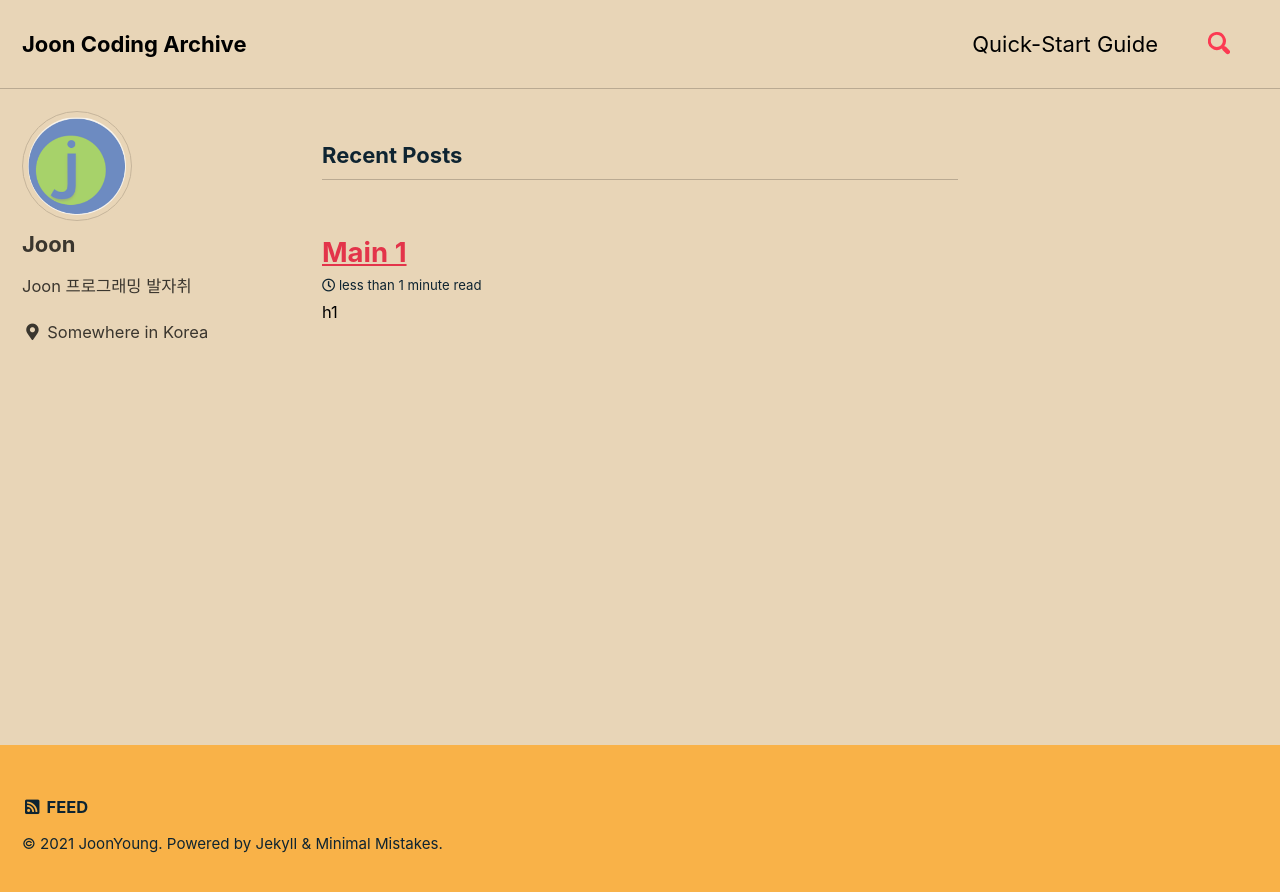
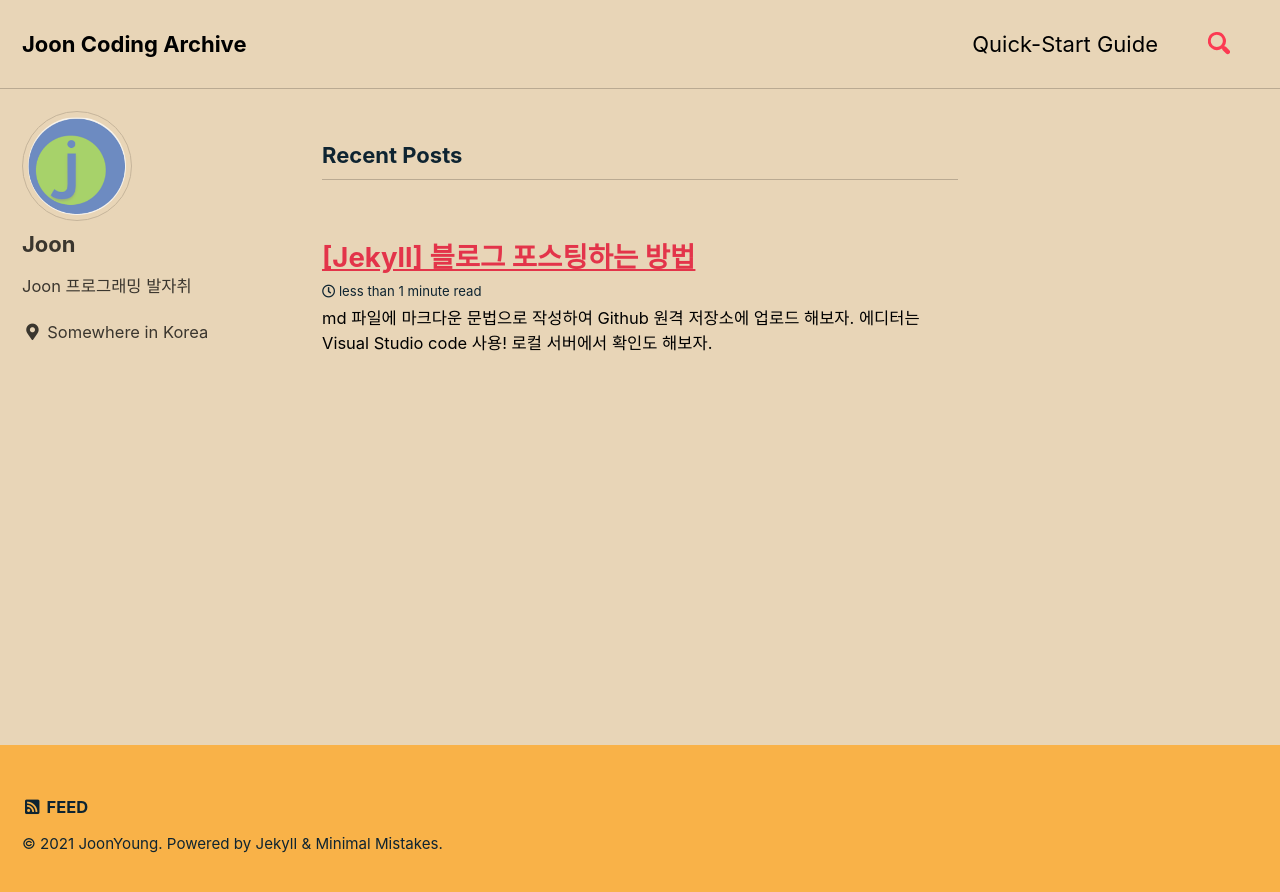
Before and after one commit to EuilimChoi/JoonYoungJJ.github.io, a Jekyll site: the page built from index.html, in a window 1280 px wide. Shown: the top 892 px of the page. Built offline with Jekyll 4.4.1, drawn with Linux system fonts in a browser that asks for light colours; cached includes are drawn as plain includes; the list of posts is cut into pages by our own code.

Commit message:
Update 2021-04-17-main-1.md
asg

```diff
--- a/_posts/2021-04-17-main-1.md
+++ b/_posts/2021-04-17-main-1.md
@@ -1,3 +1,17 @@
-# h1
+---
+title:  "[Jekyll] 블로그 포스팅하는 방법"
+excerpt: "md 파일에 마크다운 문법으로 작성하여 Github 원격 저장소에 업로드 해보자. 에디터는 Visual Studio code 사용! 로컬 서버에서 확인도 해보자. "
 
-test
+categories:
+  - Blog
+tags:
+  - [Blog, jekyll, Github, Git]
+
+toc: true
+toc_sticky: true
+
+date: 2020-05-25
+last_modified_at: 2020-05-25
+---
+
+test를 시작
```
